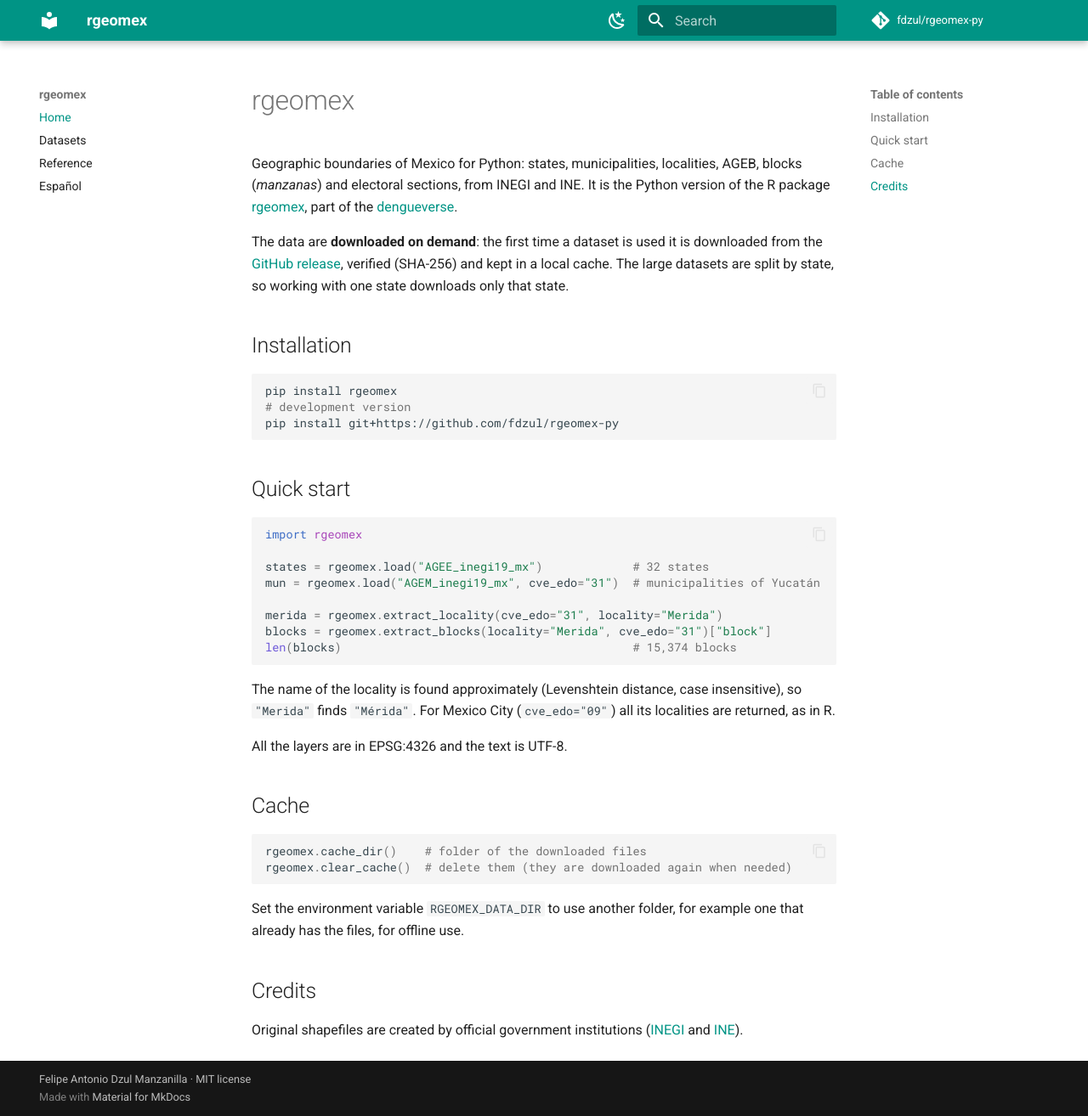
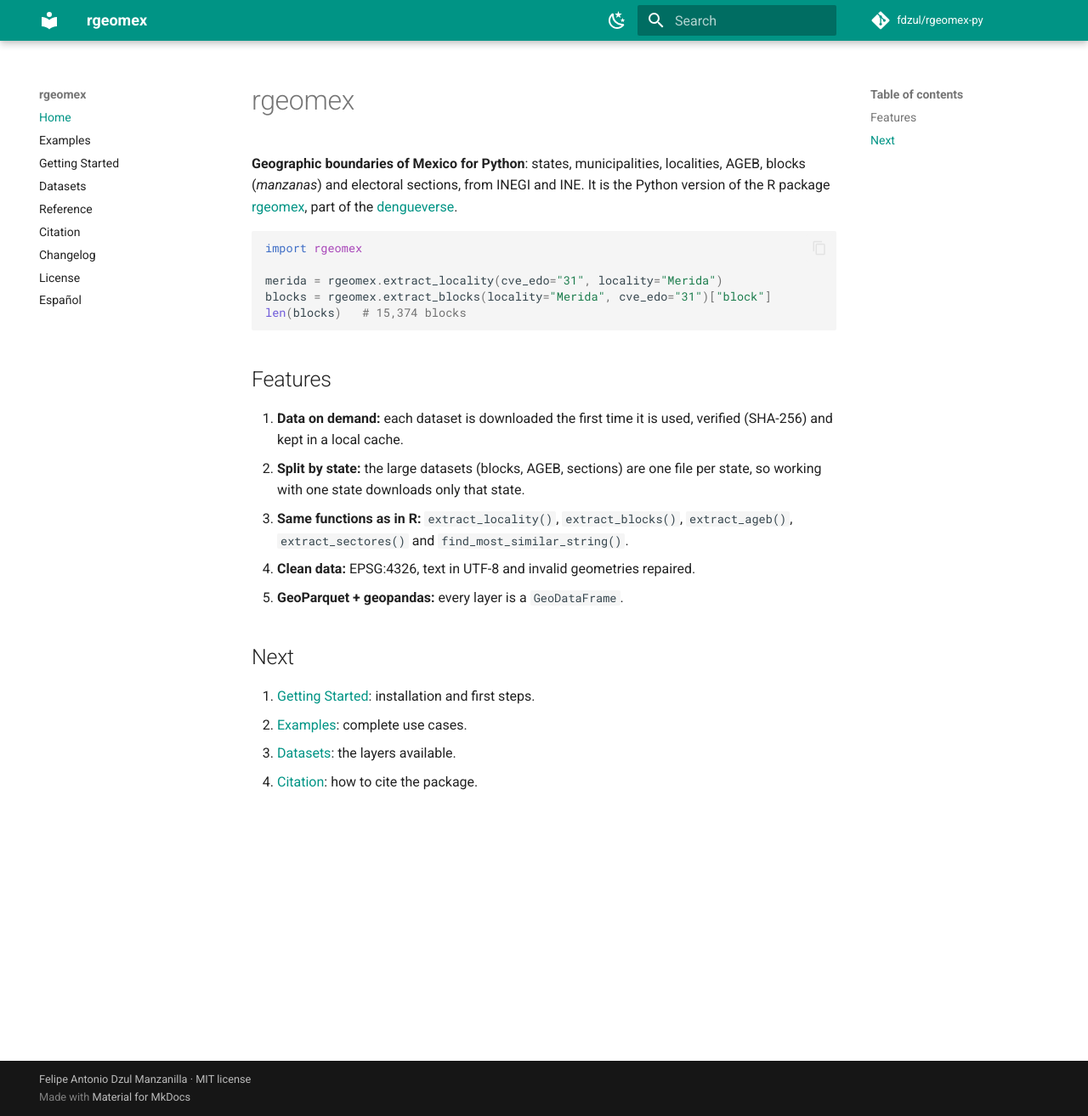
Before and after one commit to fdzul/rgeomex-py, an MkDocs documentation site: the page built from docs/index.md, in a window 1280 px wide and 1314 px high. Shown: the whole window at 85% size. Built offline with MkDocs 1.6.1 and Material for MkDocs 9.7.7, drawn with Linux system fonts in a browser that asks for light colours; comment, search, counter and statistics services are not loaded.

Commit message:
docs: examples, getting started, citation, changelog and license pages; add CITATION.cff

````diff
--- a/docs/index.md
+++ b/docs/index.md
@@ -1,54 +1,33 @@
 # rgeomex
 
-Geographic boundaries of Mexico for Python: states, municipalities, localities,
-AGEB, blocks (*manzanas*) and electoral sections, from INEGI and INE. It is the
-Python version of the R package [rgeomex](https://github.com/fdzul/rgeomex),
-part of the [dengueverse](https://fdzul.r-universe.dev).
-
-The data are **downloaded on demand**: the first time a dataset is used it is
-downloaded from the [GitHub release](https://github.com/fdzul/rgeomex-py/releases),
-verified (SHA-256) and kept in a local cache. The large datasets are split by
-state, so working with one state downloads only that state.
-
-## Installation
-
-```bash
-pip install rgeomex
-# development version
-pip install git+https://github.com/fdzul/rgeomex-py
-```
-
-## Quick start
+**Geographic boundaries of Mexico for Python**: states, municipalities,
+localities, AGEB, blocks (*manzanas*) and electoral sections, from INEGI and
+INE. It is the Python version of the R package
+[rgeomex](https://github.com/fdzul/rgeomex), part of the
+[dengueverse](https://fdzul.r-universe.dev).
 
 ```python
 import rgeomex
 
-states = rgeomex.load("AGEE_inegi19_mx")             # 32 states
-mun = rgeomex.load("AGEM_inegi19_mx", cve_edo="31")  # municipalities of Yucatán
-
 merida = rgeomex.extract_locality(cve_edo="31", locality="Merida")
 blocks = rgeomex.extract_blocks(locality="Merida", cve_edo="31")["block"]
-len(blocks)                                          # 15,374 blocks
+len(blocks)   # 15,374 blocks
 ```
 
-The name of the locality is found approximately (Levenshtein distance, case
-insensitive), so `"Merida"` finds `"Mérida"`. For Mexico City (`cve_edo="09"`)
-all its localities are returned, as in R.
+## Features
 
-All the layers are in EPSG:4326 and the text is UTF-8.
+1. **Data on demand:** each dataset is downloaded the first time it is used,
+   verified (SHA-256) and kept in a local cache.
+2. **Split by state:** the large datasets (blocks, AGEB, sections) are one file
+   per state, so working with one state downloads only that state.
+3. **Same functions as in R:** `extract_locality()`, `extract_blocks()`,
+   `extract_ageb()`, `extract_sectores()` and `find_most_similar_string()`.
+4. **Clean data:** EPSG:4326, text in UTF-8 and invalid geometries repaired.
+5. **GeoParquet + geopandas:** every layer is a `GeoDataFrame`.
 
-## Cache
+## Next
 
-```python
-rgeomex.cache_dir()    # folder of the downloaded files
-rgeomex.clear_cache()  # delete them (they are downloaded again when needed)
-```
-
-Set the environment variable `RGEOMEX_DATA_DIR` to use another folder, for
-example one that already has the files, for offline use.
-
-## Credits
-
-Original shapefiles are created by official government institutions
-([INEGI](https://www.inegi.org.mx/temas/mg) and
-[INE](https://pautas.ine.mx/transparencia/mapas/)).
+1. [Getting Started](getting-started.md): installation and first steps.
+2. [Examples](examples.md): complete use cases.
+3. [Datasets](datasets.md): the layers available.
+4. [Citation](citation.md): how to cite the package.
--- a/mkdocs.yml
+++ b/mkdocs.yml
@@ -25,8 +25,13 @@ theme:
 
 nav:
   - Home: index.md
+  - Examples: examples.md
+  - Getting Started: getting-started.md
   - Datasets: datasets.md
   - Reference: reference.md
+  - Citation: citation.md
+  - Changelog: changelog.md
+  - License: license.md
   - Español: es.md
 
 plugins:
````
Also changed, not shown: docs/changelog.md (added, +24 -0 lines), docs/citation.md (added, +100 -0 lines), docs/examples.md (added, +73 -0 lines), docs/getting-started.md (added, +65 -0 lines), docs/license.md (added, +37 -0 lines), 1 other file.
